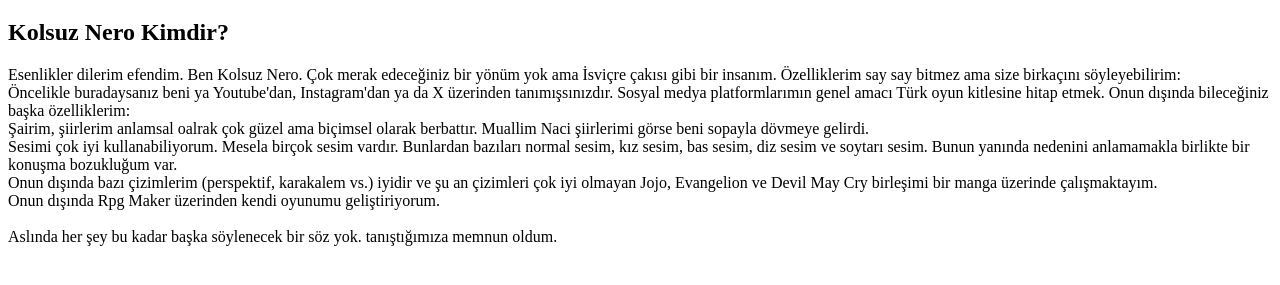
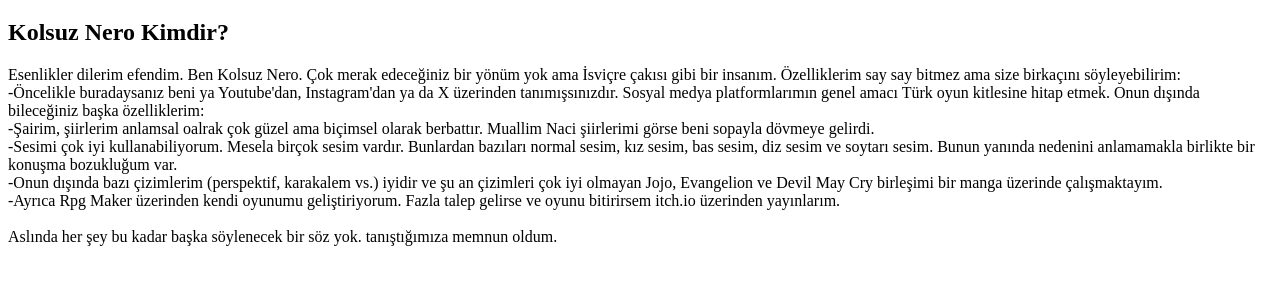
Before and after one commit to kolsuznero-dev/main, a plain HTML site: page index.html in a window 1280 px wide. Shown: the part 61-346 px from the top of the page. Drawn offline with Linux system fonts and the light colour scheme.

Commit message:
Göze batan bazı şeyleri düzenlttim.
Maddeler halinde ilerlemeyi severim o yüzden <br> etiketini alt alta yazdım ki daha rahat olsun bir de bazı yerlerde madde madde okuması daha rahat olsun diye "-" yerleştirdim.

```diff
--- a/index.html
+++ b/index.html
@@ -8,6 +8,12 @@
 <body>
     <h1>Web Sayfama Hoşgeldiniz!</h1>
     <h2>Kolsuz Nero Kimdir?</h2>
-    <p>Esenlikler dilerim efendim. Ben Kolsuz Nero. Çok merak edeceğiniz bir yönüm yok ama İsviçre çakısı gibi bir insanım. Özelliklerim say say bitmez ama size birkaçını söyleyebilirim: <br>Öncelikle buradaysanız beni ya Youtube'dan, Instagram'dan ya da X üzerinden tanımışsınızdır. Sosyal medya platformlarımın genel amacı Türk oyun kitlesine hitap etmek. Onun dışında bileceğiniz başka özelliklerim: <br>Şairim, şiirlerim anlamsal oalrak çok güzel ama biçimsel olarak berbattır. Muallim Naci şiirlerimi görse beni sopayla dövmeye gelirdi. <br>Sesimi çok iyi kullanabiliyorum. Mesela birçok sesim vardır. Bunlardan bazıları normal sesim, kız sesim, bas sesim, diz sesim ve soytarı sesim. Bunun yanında nedenini anlamamakla birlikte bir konuşma bozukluğum var. <br> Onun dışında bazı çizimlerim (perspektif, karakalem vs.) iyidir ve şu an çizimleri çok iyi olmayan Jojo, Evangelion ve Devil May Cry birleşimi bir manga üzerinde çalışmaktayım. <br>Onun dışında Rpg Maker üzerinden kendi oyunumu geliştiriyorum. <br><br>Aslında her şey bu kadar başka söylenecek bir söz yok. tanıştığımıza memnun oldum.</p>
+    <p>Esenlikler dilerim efendim. Ben Kolsuz Nero. Çok merak edeceğiniz bir yönüm yok ama İsviçre çakısı gibi bir insanım. Özelliklerim say say bitmez ama size birkaçını söyleyebilirim:
+        <br>-Öncelikle buradaysanız beni ya Youtube'dan, Instagram'dan ya da X üzerinden tanımışsınızdır. Sosyal medya platformlarımın genel amacı Türk oyun kitlesine hitap etmek. Onun dışında bileceğiniz başka özelliklerim:
+        <br>-Şairim, şiirlerim anlamsal oalrak çok güzel ama biçimsel olarak berbattır. Muallim Naci şiirlerimi görse beni sopayla dövmeye gelirdi.
+        <br>-Sesimi çok iyi kullanabiliyorum. Mesela birçok sesim vardır. Bunlardan bazıları normal sesim, kız sesim, bas sesim, diz sesim ve soytarı sesim. Bunun yanında nedenini anlamamakla birlikte bir konuşma bozukluğum var.
+        <br>-Onun dışında bazı çizimlerim (perspektif, karakalem vs.) iyidir ve şu an çizimleri çok iyi olmayan Jojo, Evangelion ve Devil May Cry birleşimi bir manga üzerinde çalışmaktayım.
+        <br>-Ayrıca Rpg Maker üzerinden kendi oyunumu geliştiriyorum. Fazla talep gelirse ve oyunu bitirirsem itch.io üzerinden yayınlarım.
+        <br><br>Aslında her şey bu kadar başka söylenecek bir söz yok. tanıştığımıza memnun oldum.</p>
 </body>
 </html>
```
